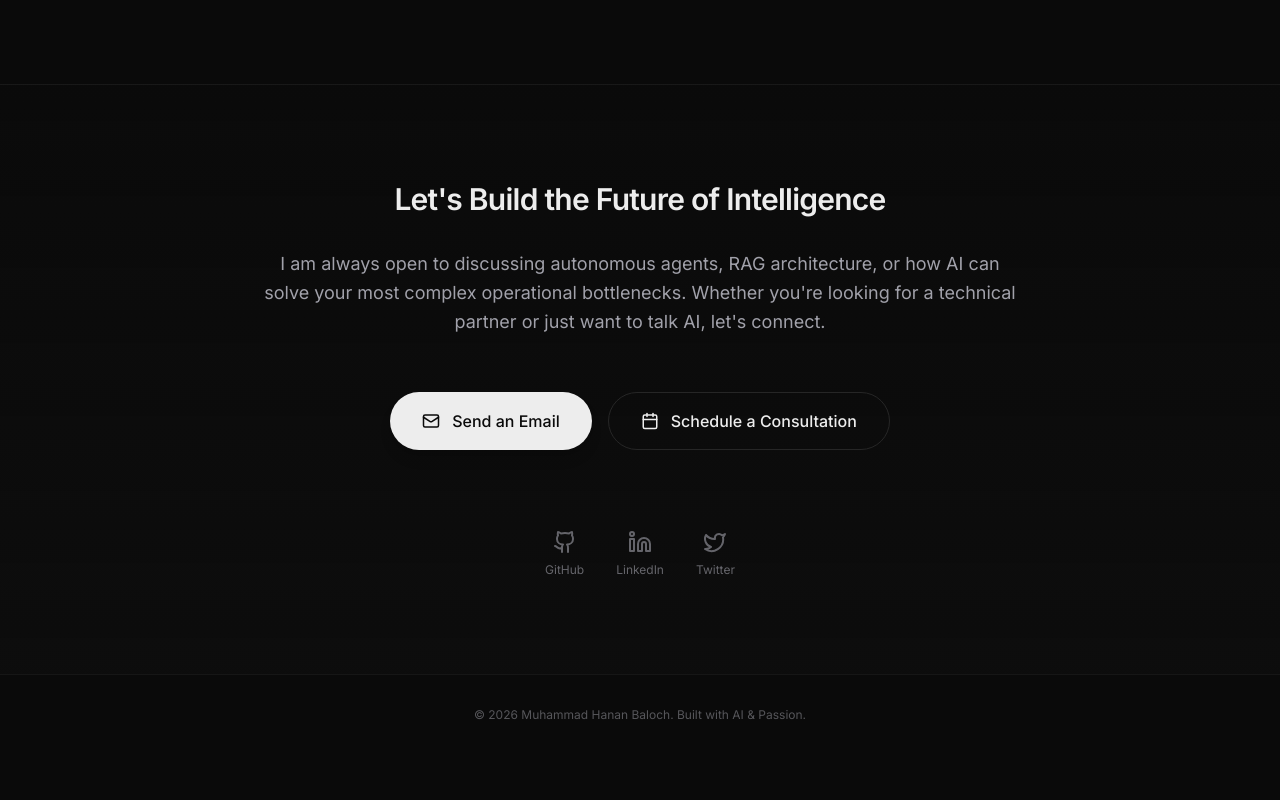
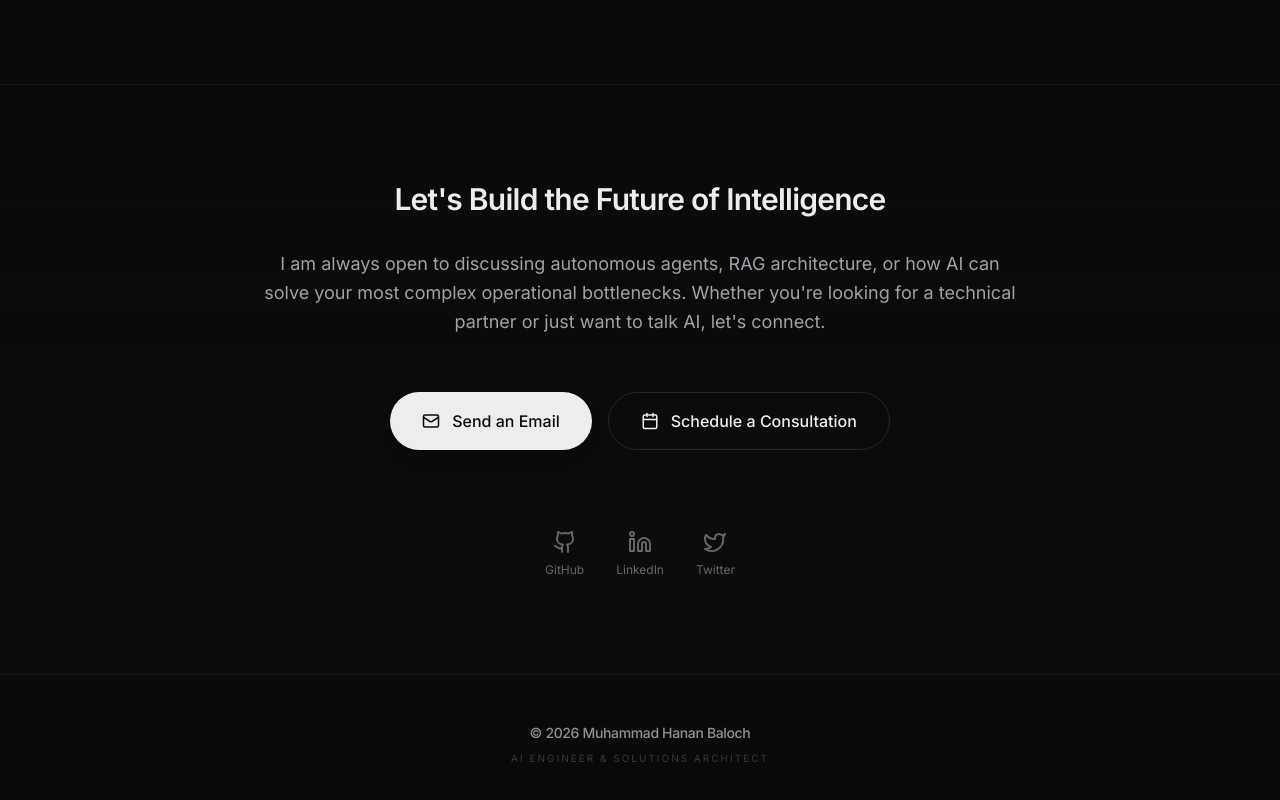
Before and after one commit to muhammadhananbaloch/portfolio-website, a React (Vite) app: page / in a window 1280 px wide. Shown: the part 3413-4213 px from the top of the page. Before the commit the page ends 4168 px from the top, so only its background shows below. Built offline with nearby package versions, Linux system fonts and the light colour scheme; the HTML template or start-up script is replaced by a standard one.

Commit message:
content(footer): pivot to minimalist design for professional branding

```diff
--- a/src/components/Footer.tsx
+++ b/src/components/Footer.tsx
@@ -1,6 +1,13 @@
 const Footer = () => (
-  <footer className="py-8 text-center text-xs text-muted-foreground/50 border-t border-white/5">
-    <p>© 2026 Muhammad Hanan Baloch. Built with AI &amp; Passion.</p>
+  <footer className="py-12 text-center border-t border-white/5 bg-background">
+    <div className="max-w-6xl mx-auto px-6">
+      <p className="text-sm font-medium text-foreground/60 tracking-tight">
+        © 2026 Muhammad Hanan Baloch
+      </p>
+      <p className="text-[10px] text-muted-foreground/30 mt-2 uppercase tracking-[0.2em]">
+        AI Engineer & Solutions Architect
+      </p>
+    </div>
   </footer>
 );
 
```
